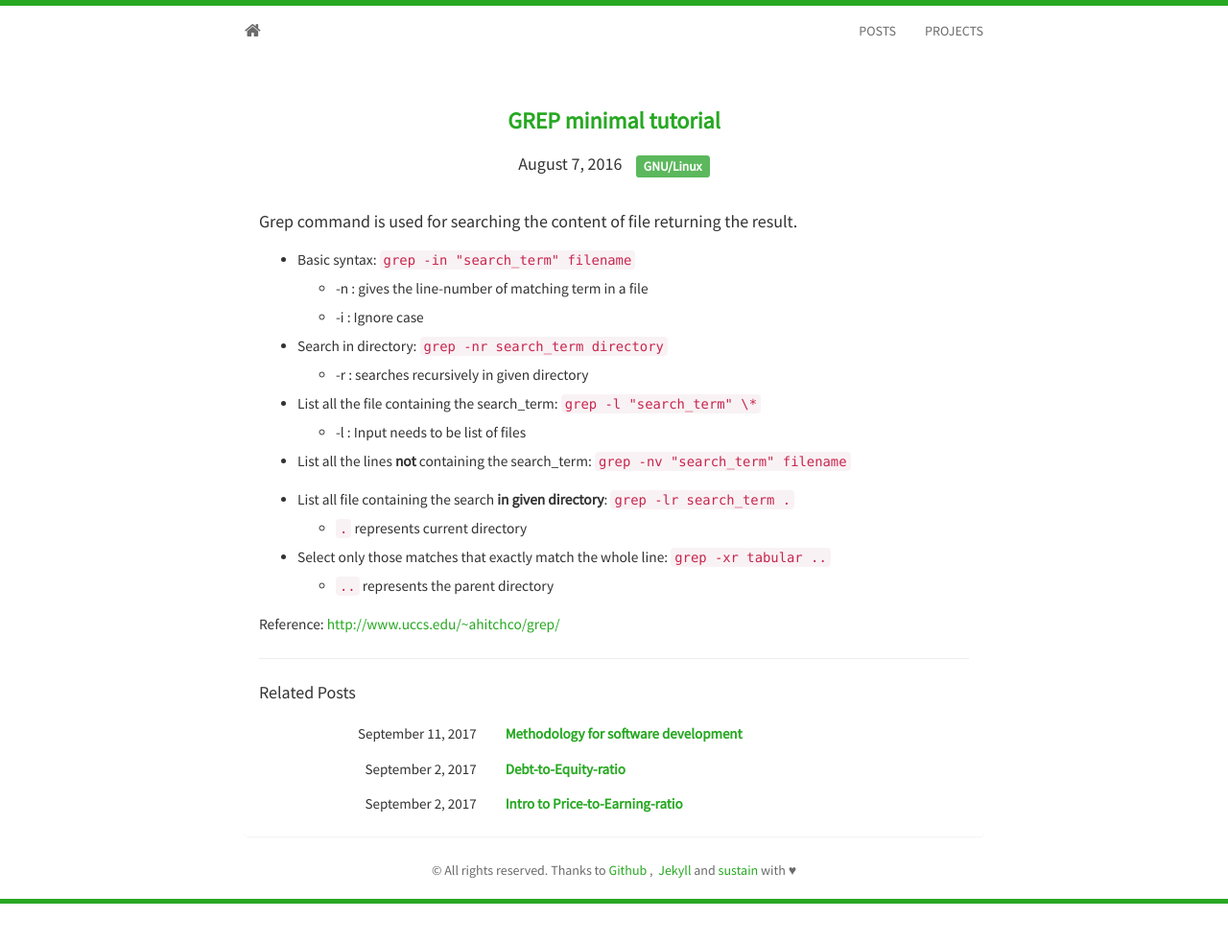
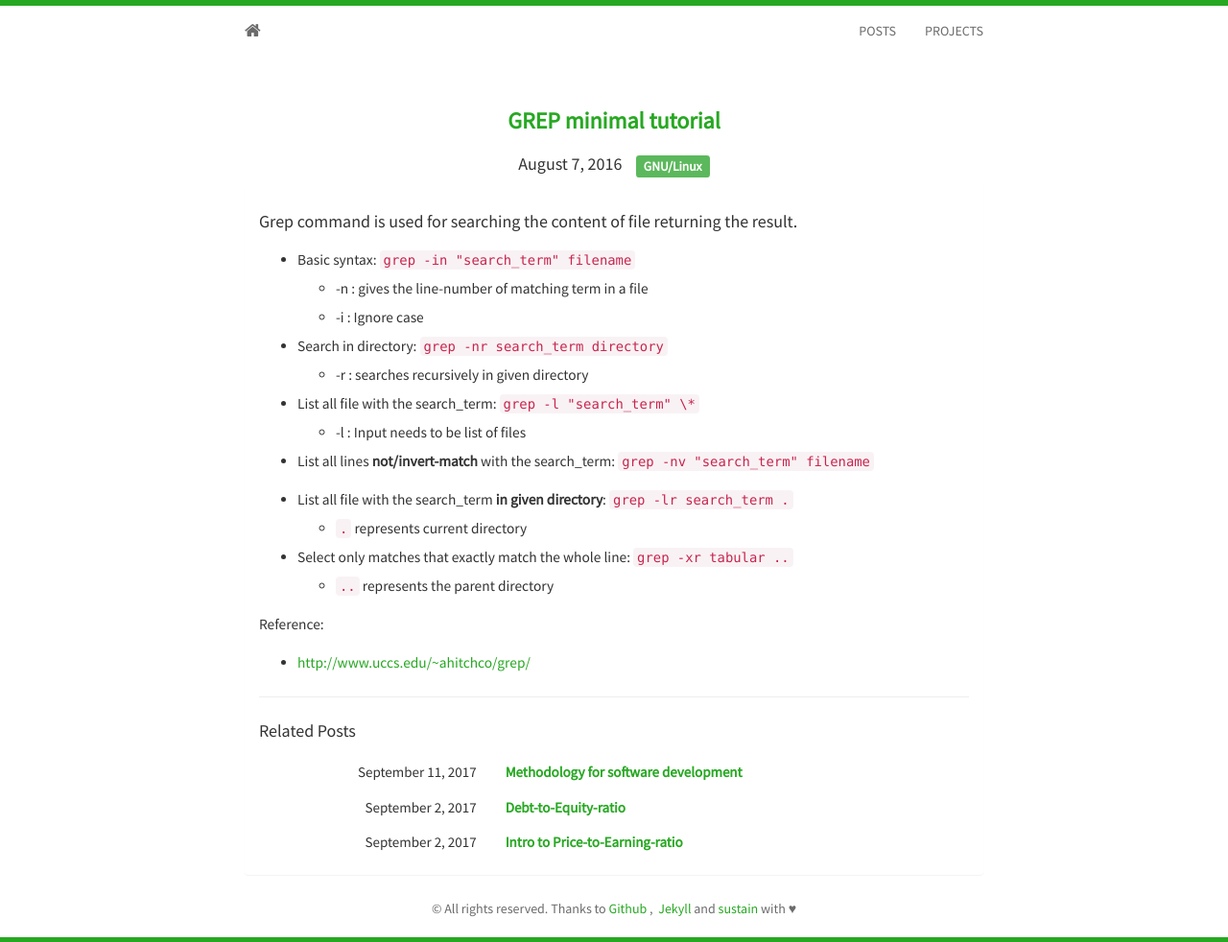
Before and after one commit to murarisumit/murarisumit.github.io, a Jekyll site: the page built from _posts/2016-08-07-grep-minimal-tutorial.md, in a window 1280 px wide. Shown: the whole page at 96% size. Built offline with Jekyll 4.4.1, drawn with Linux system fonts in a browser that asks for light colours; nearby versions of some CDN libraries; before the commit the page ends 942 px from its top, so only the background shows below that.

Commit message:
Minor tweaks in grep post

```diff
--- a/_posts/2016-08-07-grep-minimal-tutorial.md
+++ b/_posts/2016-08-07-grep-minimal-tutorial.md
@@ -14,13 +14,14 @@ tags:
   * -i : Ignore case
 * Search in directory: `grep -nr search_term directory`
   * -r : searches recursively in given directory
-* List all the file containing the search_term: `grep -l "search_term" \*`
+* List all file with the search_term: `grep -l "search_term" \*`
   * -l : Input needs to be list of files
-* List all the lines **not** containing the search_term: `grep -nv "search_term" filename`
+* List all lines **not/invert-match** with the search_term: `grep -nv "search_term" filename`
 
-* List all file containing the search **in given directory**: `grep -lr search_term .`
+* List all file with the search_term **in given directory**: `grep -lr search_term .`
   * `.` represents current directory
-* Select only those matches that exactly match the whole line: `grep -xr tabular ..`
+* Select only matches that exactly match the whole line: `grep -xr tabular ..`
   * `..` represents the parent directory
 
-Reference: [http://www.uccs.edu/~ahitchco/grep/](http://www.uccs.edu/~ahitchco/grep/)
+Reference:
+* [http://www.uccs.edu/~ahitchco/grep/](http://www.uccs.edu/~ahitchco/grep/)
```
